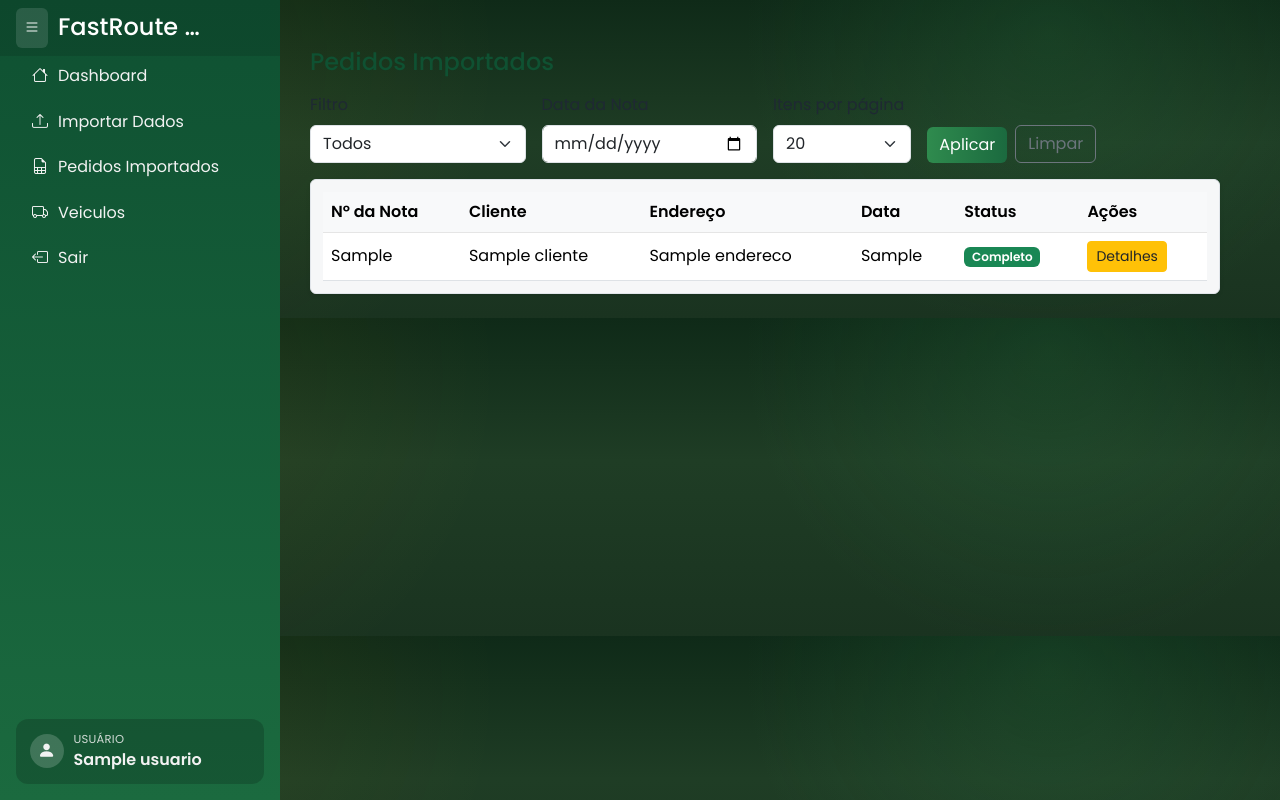
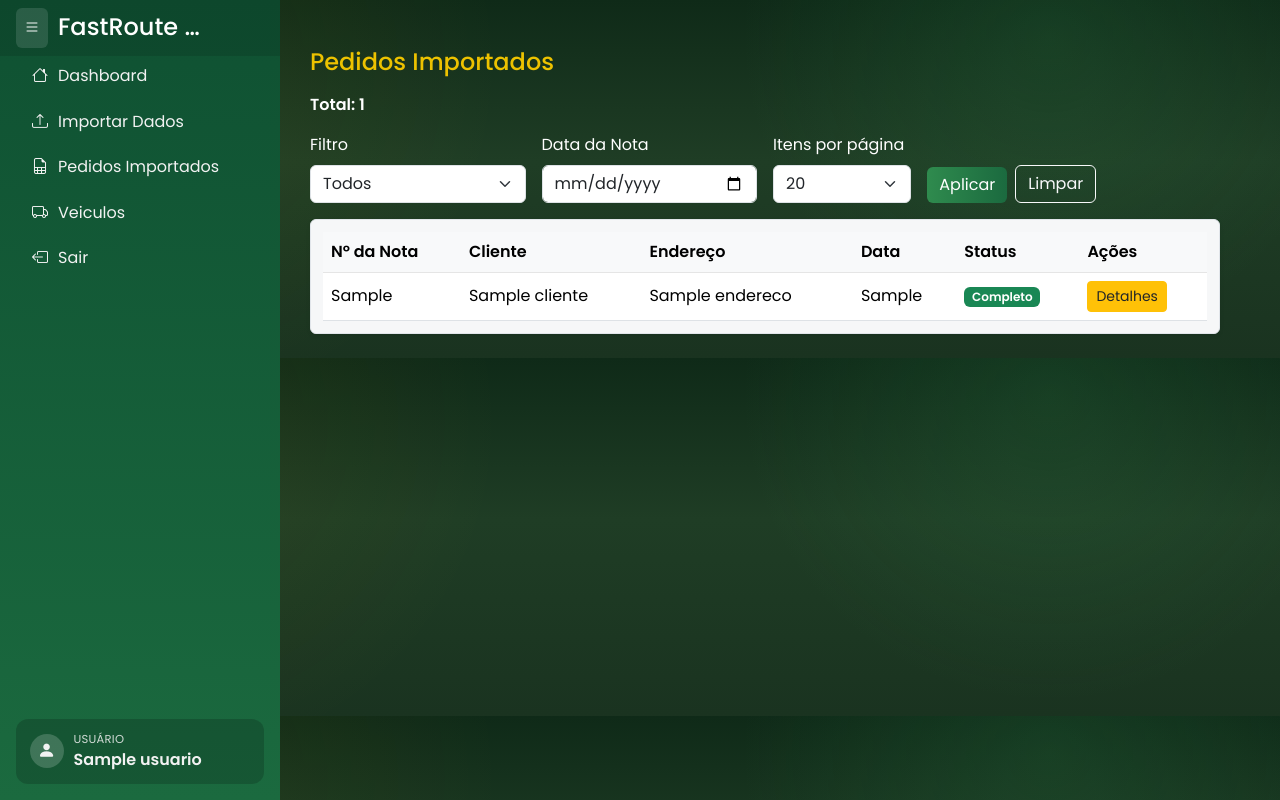
Before and after one commit to julioB19/FastRoute, a Python web app: template templates/pedidos_importados.html in a window 1280 px wide. Run offline with Jinja, Linux system fonts and the light colour scheme; the template is opened without the code that fills it: most values are stand-ins (such as "Sample title", 1, 10 or a date in 2020); some libraries are stand-ins or nearby versions.

Commit message:
ajustes pedidos cor - Hernandes

```diff
--- a/templates/home.html
+++ b/templates/home.html
@@ -28,7 +28,7 @@
             </div>
         </div>
 
-        <!-- BLOCO 2 – Pedidos com Divergência -->
+        <!-- BLOCO 2 – Pedidos com Incompletos -->
         <div class="col-12 col-md-6 col-lg-6">
             <div class="card dashboard-card h-100 position-relative">
 
@@ -39,8 +39,8 @@
                 </div>
 
                 <div class="card-body d-flex flex-column align-items-center justify-content-center text-center">
-                    <h5 class="titulo-bloco text-danger">Pedidos com Divergência</h5>
-                    <p class="valor-bloco mb-1 text-danger">{{ pedidos_divergentes }}</p>
+                    <h5 class="titulo-bloco text-danger">Pedidos Incompletos</h5>
+                    <p class="valor-bloco mb-1 text-danger">{{ pedidos_incompletos }}</p>
                     <small class="text-muted">Pedidos sem geolocalização (dados incompletos)</small>
 
                     <a href="{{ url_for('pedidos_importados') }}" class="stretched-link"></a>
--- a/templates/pedidos_importados.html
+++ b/templates/pedidos_importados.html
@@ -5,34 +5,40 @@
 <link href="{{ url_for('static', filename='css/pedidos_importados.css') }}" rel="stylesheet">
 
 <div class="container-fluid mt-4 px-3 px-md-4">
+
     <div class="row">
         <div class="col-12">
-            <h4 class="mb-3" style="color: var(--verde-escuro);">Pedidos Importados</h4>
+            <h4 class="mb-3" style="color: rgb(237, 194, 0);">Pedidos Importados</h4>
         </div>
     </div>
 
-    <!-- filtros -->
-    <form method="get" action="{{ url_for('pedidos_importados') }}" class="row g-3 mb-3">
+    <!-- FILTROS -->
+    <form method="get" action="{{ url_for('pedidos_importados') }}" class="row g-3 mb-3 text-white">
 
-        <input type="hidden" name="pagina" value="1">
+        <!-- TOTAL DE REGISTROS -->
+        <div class="col-12">
+            <span class="text-white" style="font-weight: 600; font-size: 16px;">
+                Total: {{ total_registros }}
+            </span>
+        </div>
 
         <div class="col-md-3">
-            <label class="form-label">Filtro</label>
+            <label class="form-label text-white">Filtro</label>
             <select class="form-select" name="filtro">
                 <option value="todos" {% if filtro == 'todos' %}selected{% endif %}>Todos</option>
                 <option value="completos" {% if filtro == 'completos' %}selected{% endif %}>Completos</option>
                 <option value="incompletos" {% if filtro == 'incompletos' %}selected{% endif %}>Incompletos</option>
-                <option value="entregue" {% if filtro == 'entregue' %}selected{% endif %}>Entregue</option>
+                <option value="entregue" {% if filtro == 'entregues' %}selected{% endif %}>Entregues</option>
             </select>
         </div>
 
         <div class="col-md-3">
-            <label class="form-label">Data da Nota</label>
+            <label class="form-label text-white">Data da Nota</label>
             <input type="date" class="form-control" name="data_nota" value="{{ data_nota }}">
         </div>
 
         <div class="col-md-2">
-            <label class="form-label">Itens por página</label>
+            <label class="form-label text-white">Itens por página</label>
             <select class="form-select" name="itens" onchange="this.form.submit()">
                 <option value="20" {% if itens_por_pagina == 20 %}selected{% endif %}>20</option>
                 <option value="50" {% if itens_por_pagina == 50 %}selected{% endif %}>50</option>
@@ -42,15 +48,16 @@
 
         <div class="col-md-3 d-flex align-items-end">
             <button class="btn btn-cotri">Aplicar</button>
-            <a href="{{ url_for('pedidos_importados') }}" class="btn btn-outline-secondary ms-2">Limpar</a>
+            <a href="{{ url_for('pedidos_importados') }}" class="btn btn-outline-light ms-2">Limpar</a>
         </div>
 
     </form>
 
-    <!-- tabela -->
+    <!-- TABELA -->
     <div class="card shadow-sm">
         <div class="card-body p-0">
             <div class="table-responsive">
+
                 <table class="table table-hover align-middle mb-0">
                     <thead class="table-light">
                         <tr>
@@ -62,6 +69,7 @@
                             <th>Ações</th>
                         </tr>
                     </thead>
+
                     <tbody>
                         {% if pedidos %}
                             {% for p in pedidos %}
@@ -89,6 +97,7 @@
                                             Detalhes
                                         </button>
                                     </td>
+
                                 </tr>
                             {% endfor %}
                         {% else %}
@@ -99,9 +108,10 @@
                     </tbody>
                 </table>
 
-                <!-- PAGINAÇÃO SIMPLIFICADA -->
+                <!-- PAGINAÇÃO -->
                 {% if total_paginas > 1 %}
                 <nav class="mt-3">
+
                     <ul class="pagination justify-content-center">
 
                         {% set args_base = request.args.to_dict() %}
@@ -110,7 +120,7 @@
                         <!-- Botão Anterior -->
                         <li class="page-item {% if pagina <= 1 %}disabled{% endif %}">
                             <a class="page-link"
-                            href="{{ url_for('pedidos_importados', pagina=pagina-1, **args_base) }}">
+                               href="{{ url_for('pedidos_importados', pagina=pagina-1, **args_base) }}">
                                 « Anterior
                             </a>
                         </li>
@@ -125,7 +135,7 @@
                         <!-- Botão Próxima -->
                         <li class="page-item {% if pagina >= total_paginas %}disabled{% endif %}">
                             <a class="page-link"
-                            href="{{ url_for('pedidos_importados', pagina=pagina+1, **args_base) }}">
+                               href="{{ url_for('pedidos_importados', pagina=pagina+1, **args_base) }}">
                                 Próxima »
                             </a>
                         </li>
@@ -135,19 +145,19 @@
                     <!-- Botão Ir para Última Página -->
                     <div class="text-center">
                         <a class="btn btn-outline-primary mt-2"
-                        href="{{ url_for('pedidos_importados', pagina=total_paginas, **args_base) }}">
+                           href="{{ url_for('pedidos_importados', pagina=total_paginas, **args_base) }}">
                             Ir para última página ({{ total_paginas }})
                         </a>
                     </div>
                 </nav>
                 {% endif %}
+
             </div>
         </div>
     </div>
 </div>
 
-
-<!-- Modal de detalhes -->
+<!-- MODAL DETALHES -->
 <div class="modal fade" id="modalDetalhesPedido" tabindex="-1" aria-hidden="true">
   <div class="modal-dialog modal-lg modal-dialog-centered">
     <div class="modal-content">
@@ -196,6 +206,7 @@ window.abrirDetalhes = async function(nnota) {
         `;
 
         for (const it of dados.itens) {
+
             const cls = it.classificacao == 2
                 ? "<span class='badge bg-danger'>Agrotóxico</span>"
                 : "<span class='badge bg-success'>Normal</span>";
```
